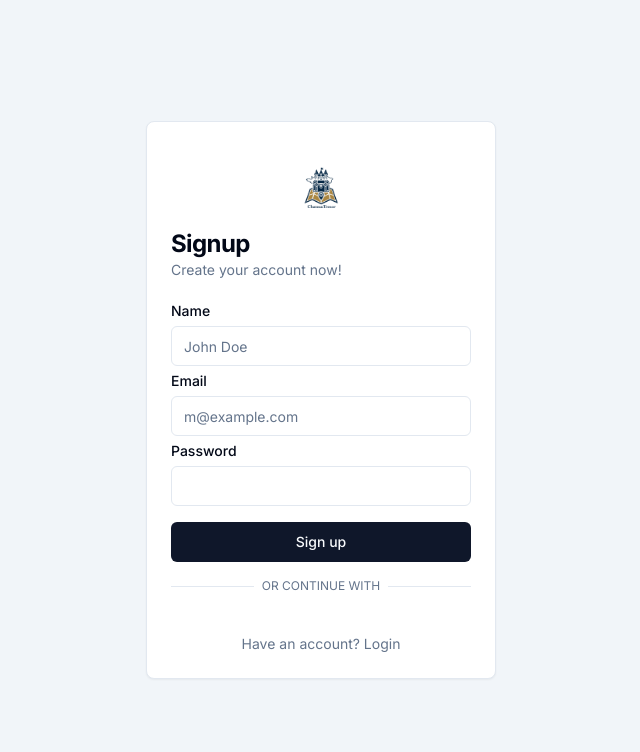
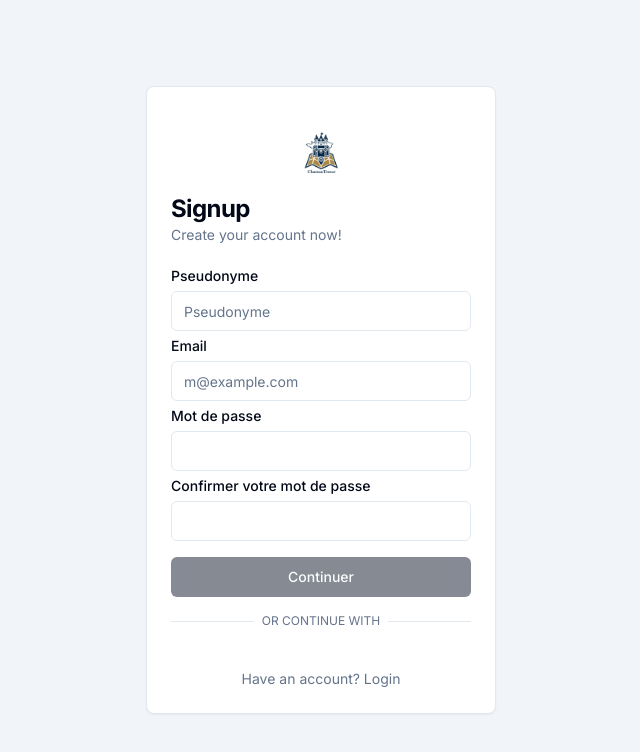
Before and after one commit to MatisMLDR/ChateauTresor, a Next.js app: page /signup in a window 1280 px wide. Shown: the top 752 px of the page, without its empty margins (319-959 px from the left). Built offline with nearby package versions, Linux system fonts and the light colour scheme; no server answers.

Commit message:
Interface de création de compte.

```diff
--- a/components/SignupForm.tsx
+++ b/components/SignupForm.tsx
@@ -5,24 +5,52 @@ import { Label } from "@/components/ui/label"
 import { useFormStatus } from 'react-dom'
 import { signup } from '@/app/auth/actions'
 import { useActionState } from "react"
+import { useState } from "react"
 
 export default function SignupForm() {
     const initialState = {
         message: ''
     }
-
     const [formState, formAction] = useActionState(signup, initialState)
     const { pending } = useFormStatus()
+    const [step, setStep] = useState(1)
+    const [password, setPassword] = useState("")
+    const [verifPassword, setVerifPassword] = useState("")
+    const [passwordMatch, setPasswordMatch] = useState(true)
+
+    const validatePasswords = (pass: string, verify: string) => {
+        const isMatch = pass === verify
+        setPasswordMatch(isMatch)
+        return isMatch
+    }
+
+    const handlePasswordChange = (e: React.ChangeEvent<HTMLInputElement>) => {
+        setPassword(e.target.value)
+        validatePasswords(e.target.value, verifPassword)
+    }
+
+    const handleVerifPasswordChange = (e: React.ChangeEvent<HTMLInputElement>) => {
+        setVerifPassword(e.target.value)
+        validatePasswords(password, e.target.value)
+    }
+
+    const handleNextStep = (e: React.FormEvent) => {
+        e.preventDefault()
+        setStep(2)
+    }
 
     return (
-        <form action={formAction}>
+        <>
+            {step === 1 && (
+                <div>
+                    <form onSubmit={handleNextStep}>
                         <div className="grid gap-2">
-                <Label htmlFor="name">Name</Label>
+                            <Label htmlFor="pseudo">Pseudonyme</Label>
                             <Input
-                    id="name"
+                                id="pseudo"
                                 type="text"
-                    placeholder="John Doe"
-                    name="name"
+                                placeholder="Pseudonyme"
+                                name="pseudo"
                                 required
                             />
                         </div>
@@ -37,18 +65,106 @@ export default function SignupForm() {
                             />
                         </div>
                         <div className="grid gap-2 mt-2">
-                <Label htmlFor="password">Password</Label>
+                            <Label htmlFor="password">Mot de passe</Label>
                             <Input
                                 id="password"
                                 type="password"
                                 name="password"
                                 required
+                                value={password}
+                                onChange={handlePasswordChange}
                             />
                         </div>
-            <Button className="w-full mt-4" type="submit" aria-disabled={pending}>  {pending ? 'Submitting...' : 'Sign up'}</Button>
+                        <div className="grid gap-2 mt-2">
+                            <Label htmlFor="Verifpassword">Confirmer votre mot de passe</Label>
+                            <Input
+                                id="Verifpassword"
+                                type="password"
+                                name="Verifpassword"
+                                required
+                                value={verifPassword}
+                                onChange={handleVerifPasswordChange}
+                            />
+                            {!passwordMatch && password && verifPassword && (
+                                <p className="text-sm text-red-500">Les mots de passe ne correspondent pas</p>
+                            )}
+                        </div>
+
+
+                        <Button
+                            className="w-full mt-4"
+                            type="submit"
+                            disabled={!passwordMatch || !password || !verifPassword}
+                        >
+                            Continuer
+                        </Button>
+                    </form>
+                </div>
+            )}
+
+            {step === 2 && (
+                <div>
+                    <form action={formAction}>
+                        <div className="flex gap-4">
+                            <div className="grid gap-2 mt-2 flex-1">
+                                <Label htmlFor="nom">Nom</Label>
+                                <Input
+                                    id="nom"
+                                    type="text"
+                                    name="nom"
+                                    required
+                                />
+                            </div>
+                            <div className="grid gap-2 mt-2 flex-1">
+                                <Label htmlFor="prenom">Prénom</Label>
+                                <Input
+                                    id="prenom"
+                                    type="text"
+                                    name="prenom"
+                                    required
+                                />
+                            </div>
+                        </div>
+                        <div className="grid gap-2 mt-2">
+                            <Label htmlFor="adresse">Adresse </Label>
+                            <Input
+                                id="adresse"
+                                type="text"
+                                name="adresse"
+                                required
+                            />
+                        </div>
+                        <div className="flex gap-4">
+                            <div className="grid gap-2 mt-2">
+                                <Label htmlFor="ville">Ville </Label>
+                                <Input
+                                    id="ville"
+                                    type="text"
+                                    name="ville"
+                                    required
+                                />
+                            </div>
+                            <div className="grid gap-2 mt-2">
+                                <Label htmlFor="code_postal">Code postal </Label>
+                                <Input
+                                    id="code_postal"
+                                    type="text"
+                                    name="code_postal"
+                                    required
+                                />
+                            </div>
+                        </div>
+
+
+                        <Button className="w-full mt-4" type="submit" aria-disabled={pending}>
+                            {pending ? 'Submitting...' : "Finaliser l'inscription"}
+                        </Button>
                         {formState?.message && (
                             <p className="text-sm text-red-500 text-center py-2">{formState.message}</p>
                         )}
                     </form>
+                </div>
+            )}
+        </>
     )
 }
```
Lines whose indentation alone changed are shown as unchanged.
